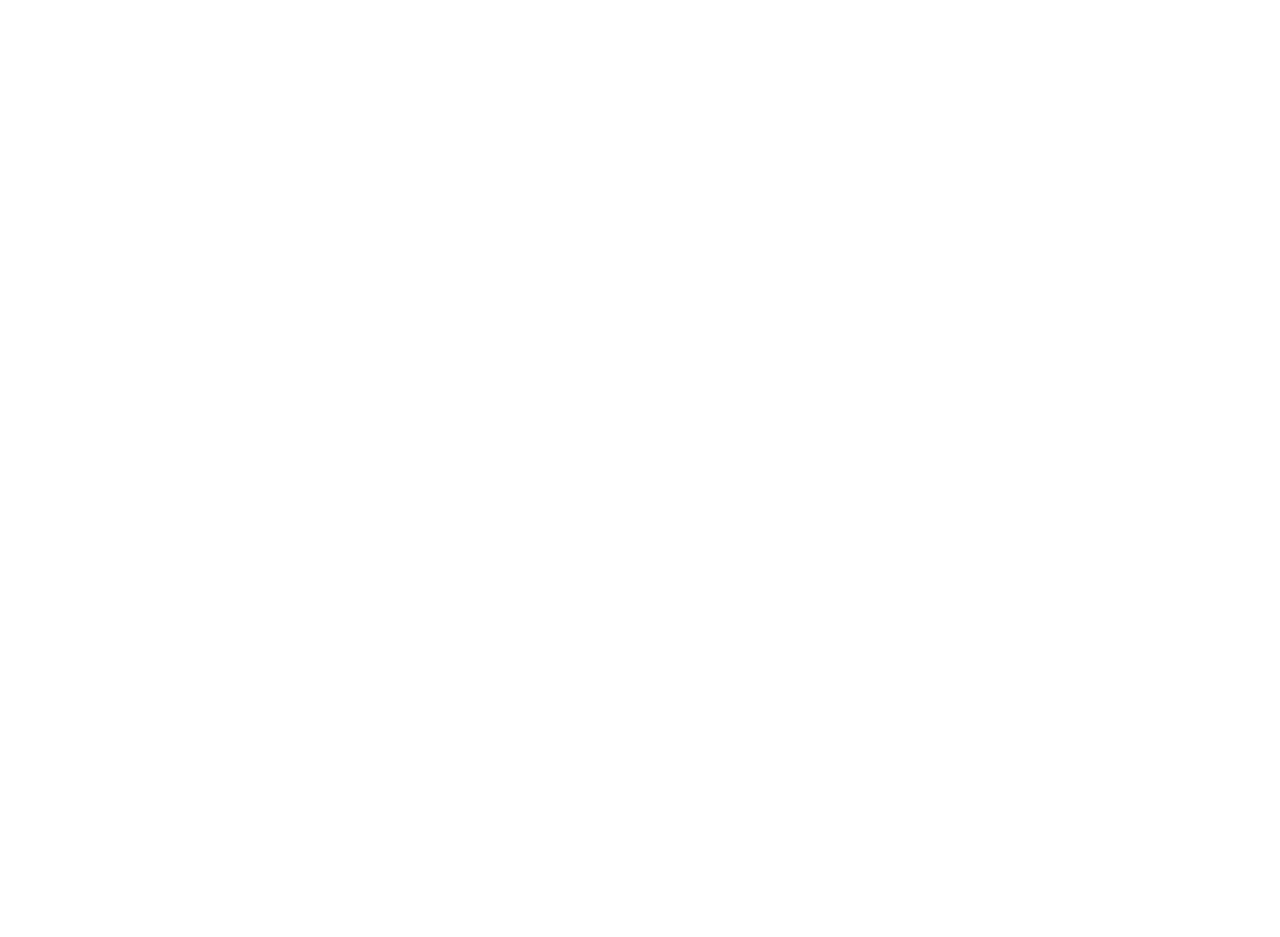
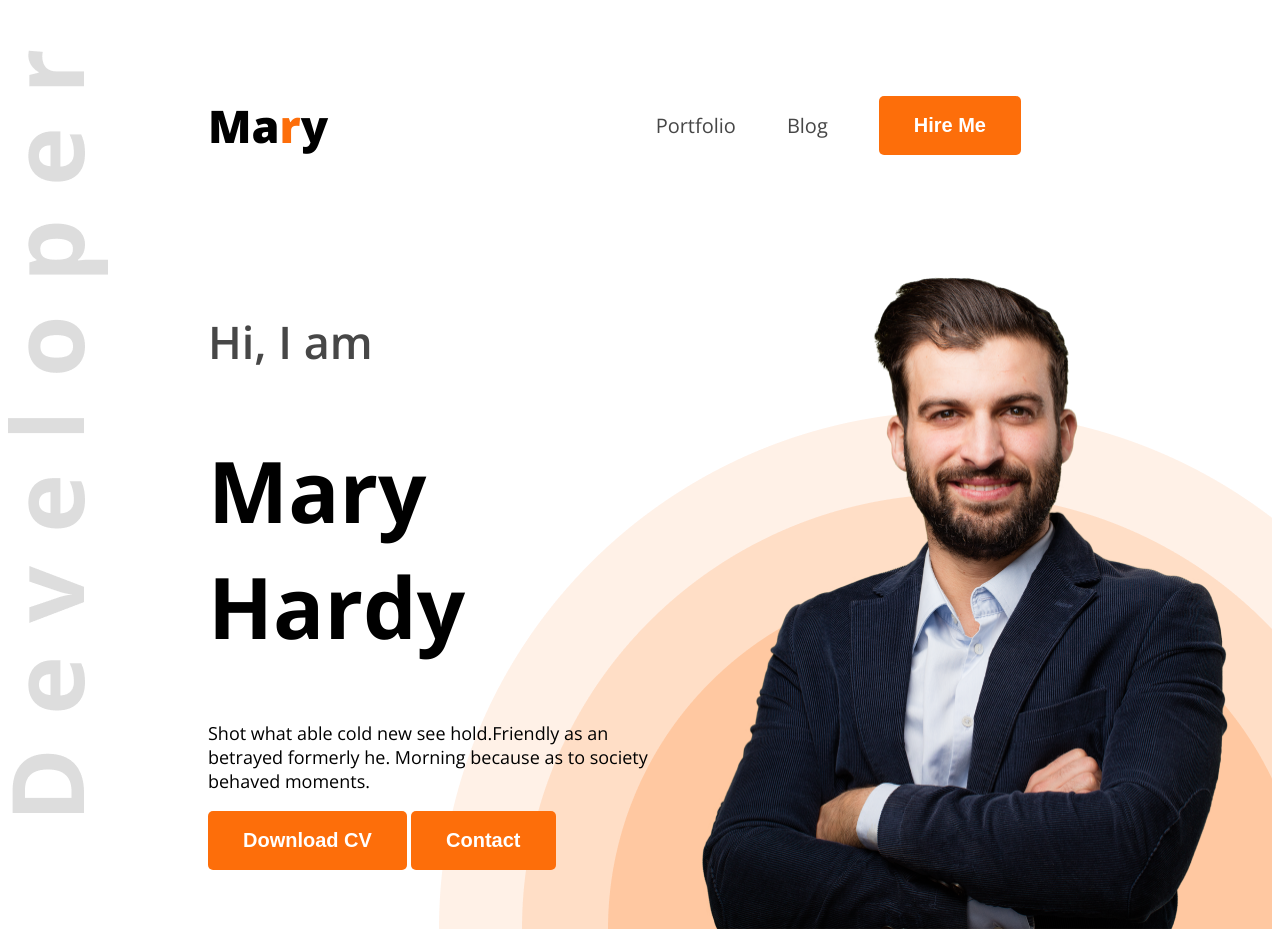
Before and after one commit to Shorabul/portfolio, a plain HTML site: page index.html in a window 1280 px wide. Before the commit the page ends 800 px from the top, so only its background shows below. Drawn offline with nearby package versions, Linux system fonts and the light colour scheme.

Commit message:
Header done

```diff
--- a/index.html
+++ b/index.html
@@ -5,11 +5,34 @@
     <meta charset="UTF-8">
     <meta name="viewport" content="width=device-width, initial-scale=1.0">
     <title>Shorabul Hoque</title>
+    <link rel="preconnect" href="https://fonts.googleapis.com">
+    <link rel="preconnect" href="https://fonts.gstatic.com" crossorigin>
+    <link href="https://fonts.googleapis.com/css2?family=Open+Sans:ital,wght@0,300..800;1,300..800&display=swap"
+        rel="stylesheet">
+    <link rel="stylesheet" href="styles/portfolio.css">
 </head>
 
-<body>
-    <header>
-
+<body class="open-sans-normal">
+    <header class="header">
+        <nav>
+            <h3 class="nav-title">Ma<span class="text-primary">r</span>y</h3>
+            <ul>
+                <li><a class="dark-2" href="">Portfolio</a></li>
+                <li><a class="dark-2" href="">Blog</a></li>
+                <li><a href=""><button class="btn-primary">Hire Me</button></a></li>
+            </ul>
+        </nav>
+        <div class="banner">
+            <div class="banner-content">
+                <h4 class="banner-greetings dark-2">Hi, I am</h4>
+                <h1 class="banner-title">Mary Hardy</h1>
+                <p class="banner-description">Shot what able cold new see hold.Friendly as an betrayed formerly he.
+                    Morning because as to society behaved moments.</p>
+                <button class="btn-primary">Download CV</button>
+                <button class="btn-primary">Contact</button>
+            </div>
+            <img class="banner-profile-pic" src="images/hardy.png" alt="">
+        </div>
     </header>
     <main>
 
--- /dev/null
+++ b/styles/portfolio.css
@@ -0,0 +1,96 @@
+.open-sans-normal {
+    font-family: "Open Sans", sans-serif;
+    font-optical-sizing: auto;
+    font-style: normal;
+    font-variation-settings:
+        "wdth" 100;
+}
+
+/* header  */
+.header {
+    background-image: url('../images/developer.png'), url('../images/header_bg.png');
+    background-repeat: no-repeat;
+    background-position: top left, bottom right;
+}
+
+/* shared style */
+.text-primary {
+    color: #FD6E0A;
+}
+
+.dark-2 {
+    color: #474747;
+}
+
+.btn-primary {
+    background-color: #FD6E0A;
+    font-weight: 700;
+    font-size: 20px;
+    color: #FFFFFF;
+    padding: 18px 35px;
+    border: none;
+    border-radius: 5px;
+
+}
+
+/* Nav styles */
+nav {
+    display: flex;
+    align-items: center;
+    justify-content: space-between;
+    margin: 50px 200px;
+}
+
+.nav-title {
+    font-weight: 800;
+    font-size: 45px;
+}
+
+nav ul {
+    display: flex;
+    align-items: center;
+}
+
+nav ul li {
+    list-style: none;
+    margin-right: 51px;
+
+}
+
+nav ul li a {
+    text-decoration: none;
+    font-size: 20px;
+    font-weight: 400;
+}
+
+/* banner style  */
+.banner {
+    display: flex;
+    justify-content: space-between;
+    margin: 0 35px 0 200px;
+}
+
+.banner-content {
+    width: 585px;
+    height: 356px;
+}
+
+.banner-greetings {
+    font-size: 45px;
+    font-weight: 600;
+}
+
+.banner-title {
+    font-weight: 700;
+    font-size: 85px;
+}
+
+.banner-description {
+    font-size: 18px;
+    font-weight: 400;
+}
+
+.banner-profile-pic {
+    width: 584px;
+    height: 678px;
+}
```
